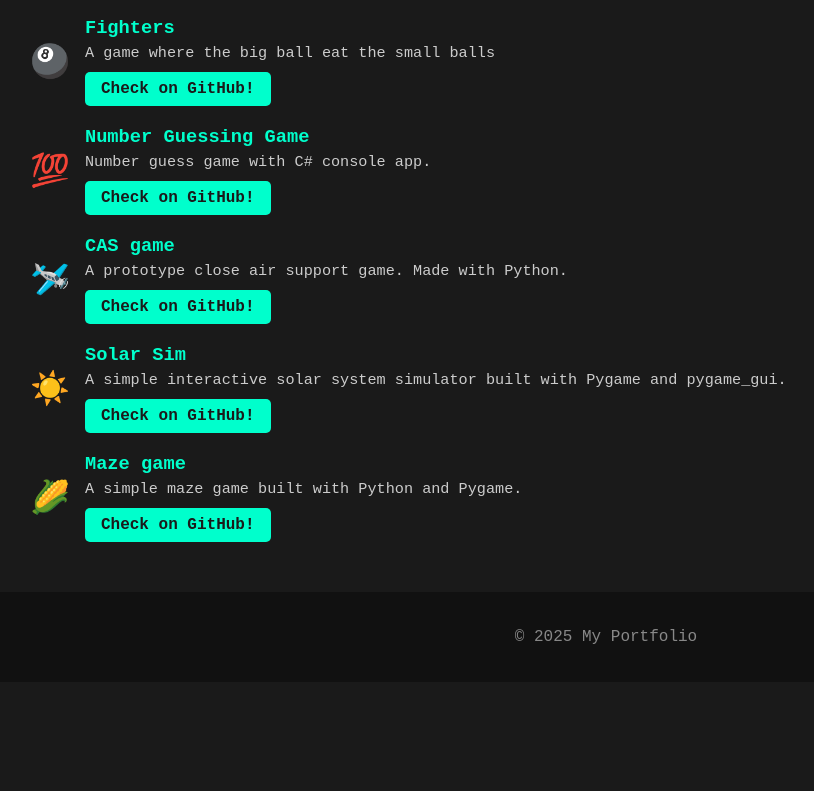
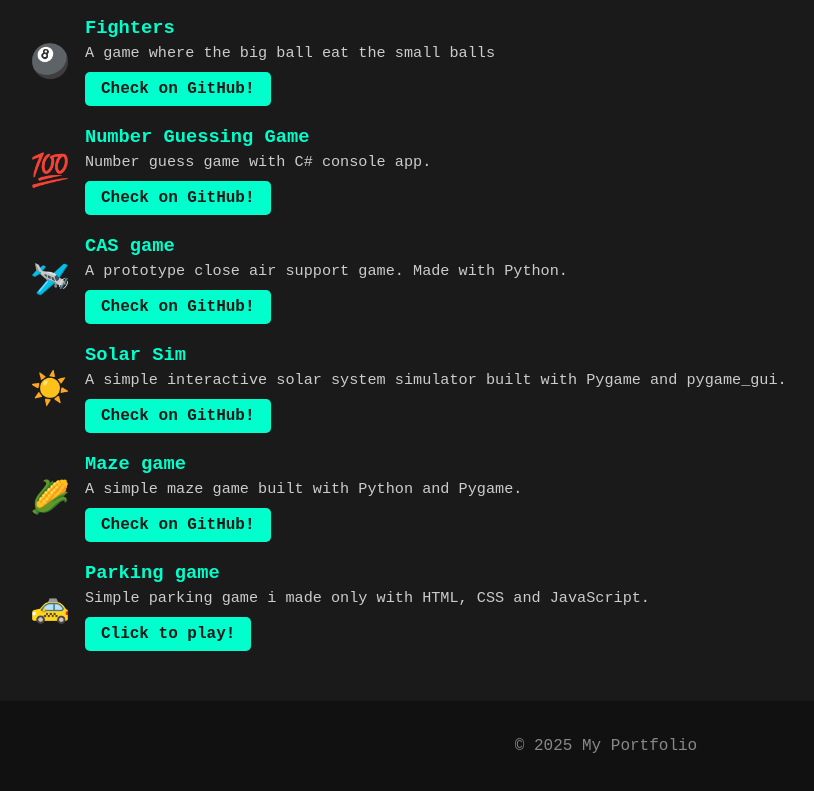
Before and after one commit to UnidentifiedObject/my-website, a plain HTML site: page pages/games.html in a window 1280 px wide. Shown: the part 671-1462 px from the top of the page, without its empty margins (34-848 px from the left). Before the commit the page ends 1353 px from the top, so only its background shows below. Drawn offline with Linux system fonts and the light colour scheme.

Commit message:
Update games.html

```diff
--- a/pages/games.html
+++ b/pages/games.html
@@ -137,6 +137,17 @@
         </div>
       </div>
 
+      <div class="project-item">
+        <span class="emoji">🚕</span>
+        <div class="project-info">
+          <h3>Parking game</h3>
+          <p>Simple parking game i made only with HTML, CSS and JavaScript.</p>
+          <div class="project-links">
+            <a href="../live/parking-game.html" target="_blank" class="btn">Click to play!</a>
+          </div>
+        </div>
+      </div>
+
 
     </section>
   </main>
```
